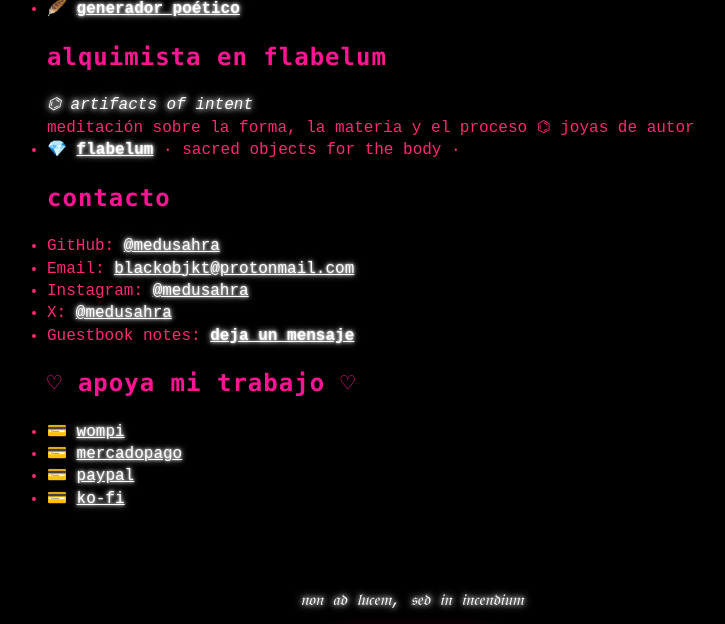
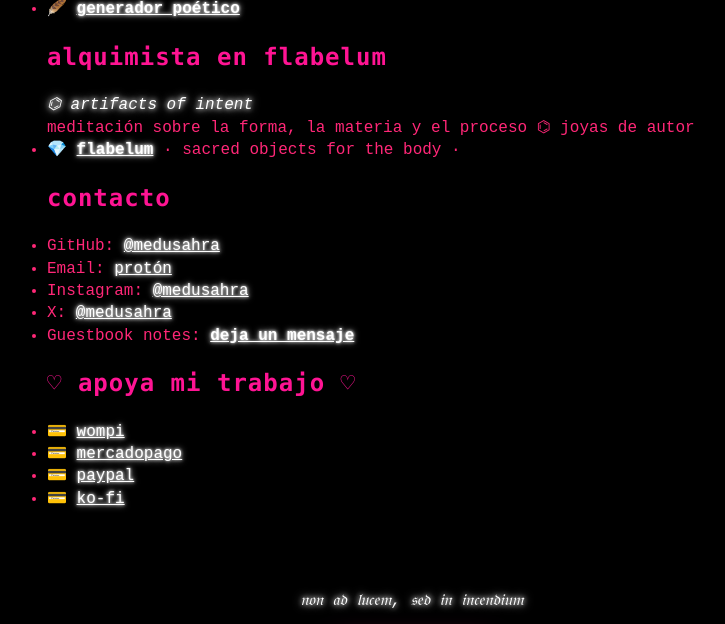
Before and after one commit to medusahra/medusahra.github.io, a Jekyll site: the page built from index.md, in a window 1280 px wide and 900 px high, scrolled down 1320 px, cut to the strip 0-624 px from the top of the window. Shown: the whole strip, without its empty margins (228-953 px from the left). Built offline with Jekyll 4.4.1, drawn with Linux system fonts in a browser that asks for light colours.

Commit message:
Update index.md

```diff
--- a/index.md
+++ b/index.md
@@ -47,7 +47,7 @@
 - 💎 **<a href="https://instagram.com/flabelum" target="_blank">flabelum</a>** · sacred objects for the body ·
 ## contacto
 - GitHub: <a href="https://github.com/medusahra" target="_blank">@medusahra</a>
-- Email: <a href="mailto:medusahra@proton.me">blackobjkt@protonmail.com</a>
+- Email: <a href="mailto:medusahra@proton.me">protón</a>
 - Instagram: <a href="https://www.instagram.com/medusahra/" target="_blank">@medusahra</a>
 - X: <a href="https://x.com/medusahra" target="_blank">@medusahra</a>
 - Guestbook notes: **[deja un mensaje](/notes.html)**
```
